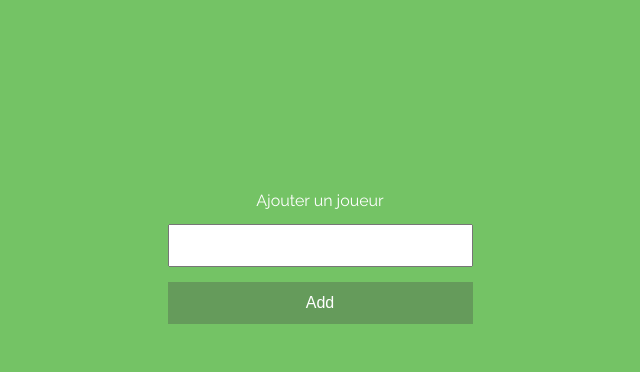
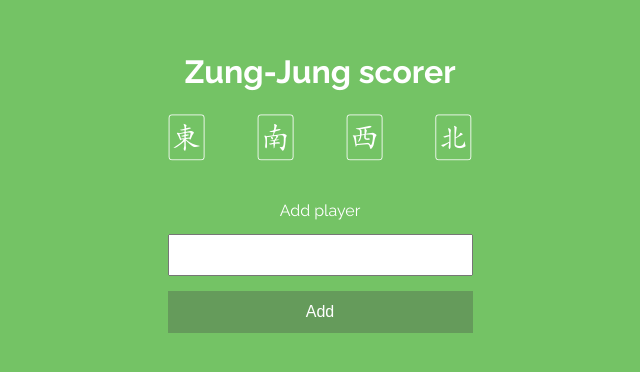
Before and after one commit to Lucanis/Zung-Jung-scorer, a React (Create React App) app: page / in a window 1280 px wide. Shown: the part 216-588 px from the top of the page, without its empty margins (320-960 px from the left). Built offline with nearby package versions, Linux system fonts and the light colour scheme; the HTML template or start-up script is replaced by a standard one.

Commit message:
full english & add pseudo logo

```diff
--- a/src/App.css
+++ b/src/App.css
@@ -66,7 +66,19 @@ input[type="number"] {
   padding: 10px;
 }
 
-.App{
+.logo{
+  text-align: center;
+  display: flex;
+  justify-content: space-between;
+  font-size: 3rem;
+  color: #fff;
+}
+.baseline {
+  color: #fff;
+}
+.baseline h1{
+  color: #fff;
+    text-align: center;
 }
 
 .App-scorer{
@@ -88,7 +100,7 @@ input[type="number"] {
   padding: 10px;
 }
 .App-missingPlayers > div {
-  height: 280px;
+  /*height: 280px;*/
   width: 305px;
   display: flex;
   flex-direction: column;
@@ -113,6 +125,7 @@ input[type="number"] {
   margin: 0;
   padding: 0;
   margin-bottom: 15px;
+  margin-top: 30px;
 }
 .App-missingPlayers ul li{
   display: flex;
--- a/src/components/History.js
+++ b/src/components/History.js
@@ -3,14 +3,14 @@ import React from 'react';
 const History = ({ roundHistory, handlePersistState, handleResetState }) => {
   return (
     <div className="history">
-      <h1 className="title title--underline">Historique</h1>
+      <h1 className="title title--underline">History</h1>
         <table>
           <thead>
             <tr>
               <th>round</th>
               <th>winner</th>
               <th>score</th>
-              <th>par</th>
+              <th>by</th>
             </tr>
           </thead>
           <tbody>
--- a/src/components/InfoWinner.js
+++ b/src/components/InfoWinner.js
@@ -3,9 +3,9 @@ import React from 'react';
 const InfoWinner = ({ players, winner, winBy, score, round, discardFrom, handleWin, handleWinBy, handleDiscardFrom, handleScore, handleEndRound, handleClose }) => {
   return (
     <div>
-      <h1 className="title title--underline">Ajout Résultat - round {round}</h1>
+      <h1 className="title title--underline">Add result - round {round}</h1>
       <div>
-        <h3>Gagnant :</h3>
+        <h3>Winner :</h3>
         {players.map(player =>
           <button className={player.name === winner ? 'active' : ''} onClick={handleWin.bind(null, player.name)}>
             {player.name}
@@ -14,14 +14,14 @@ const InfoWinner = ({ players, winner, winBy, score, round, discardFrom, handleW
       </div>
       {winner ?
       <div>
-        <h3>Par :</h3>
-        <button className={winBy === 'discard' ? 'active': ''} onClick={handleWinBy.bind(null, 'discard')}>défausse</button>
-        <button className={winBy === 'self' ? 'active': ''} onClick={handleWinBy.bind(null, 'self')}>pioche</button>
+        <h3>By :</h3>
+        <button className={winBy === 'discard' ? 'active': ''} onClick={handleWinBy.bind(null, 'discard')}>Discard</button>
+        <button className={winBy === 'self' ? 'active': ''} onClick={handleWinBy.bind(null, 'self')}>Self-pick</button>
       </div>
       : null}
       {winBy === 'discard' ?
       <div>
-        <h3>Sur defausse de :</h3>
+        <h3>On discard from :</h3>
         {players
           .filter(player => player.name !== winner)
           .map(player =>
@@ -36,8 +36,8 @@ const InfoWinner = ({ players, winner, winBy, score, round, discardFrom, handleW
         <input type="number" value={score} onChange={(e) => handleScore(e.target.value)}/>
       </div>
       <div>
-        <button className="button-add" onClick={handleEndRound} disabled={!(winner && winBy && score > 0)}>Valider</button>
-        <button className="hide-scorer-button" onClick={handleClose}>close</button>
+        <button className="button-add" onClick={handleEndRound} disabled={!(winner && winBy && score > 0)}>Submit</button>
+        <button className="hide-scorer-button" onClick={handleClose}>Close</button>
       </div>
     </div>
   )
--- a/src/components/MissingPlayers.js
+++ b/src/components/MissingPlayers.js
@@ -19,6 +19,15 @@ class MissingPlayers extends Component {
     return (
       <div className="App-missingPlayers">
         <div>
+          <div className="baseline">
+            <h1>Zung-Jung scorer</h1>
+          </div>
+          <div className="logo">
+            <span>🀀</span>
+            <span>🀁</span>
+            <span>🀂</span>
+            <span>🀃</span>
+          </div>
           <ul>
             {players.map(player => <li><span>{player.name}</span> <button onClick={handleRemovePlayer.bind(null, player.name)}>x</button></li>)}
           </ul>
@@ -29,12 +38,12 @@ class MissingPlayers extends Component {
             handleAddPlayer(this.state.name)
             this.resetName();
           }}>
-            <label>Ajouter un joueur</label>
+            <label>Add player</label>
             <input type="text" value={this.state.name} onChange={e => this.updateName(e.target.value)}/>
-            <button type="submit">add</button>
+            <button type="submit">Add</button>
           </form>
           :
-          <button onClick={setReady}>Go</button>
+          <button onClick={setReady}>Start</button>
           }
         </div>
       </div>
```
